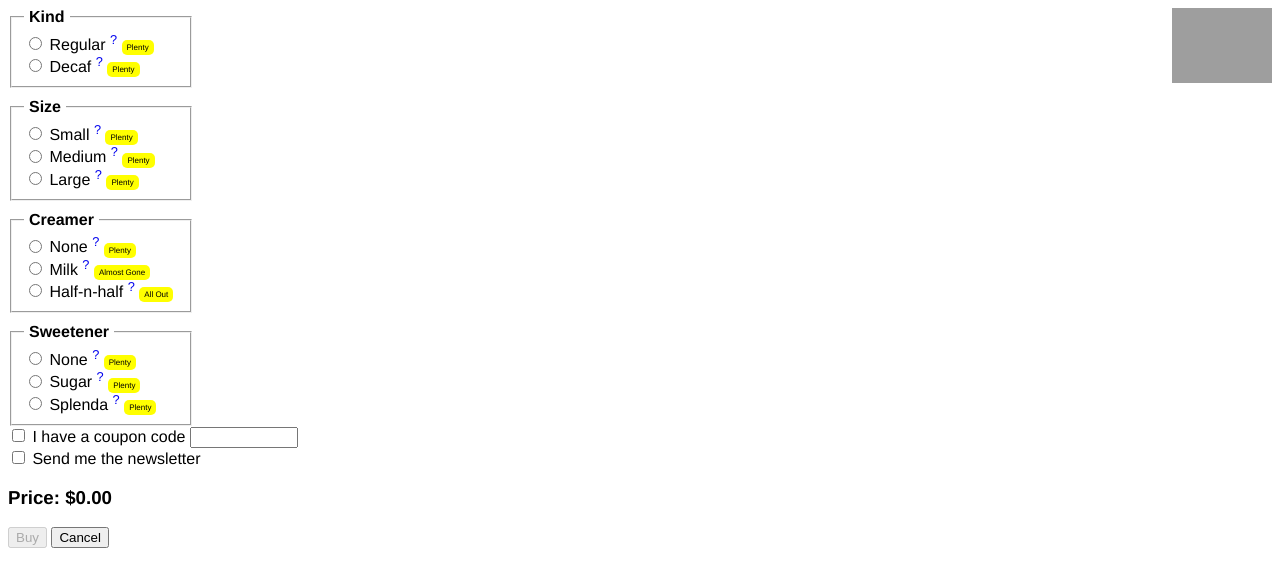
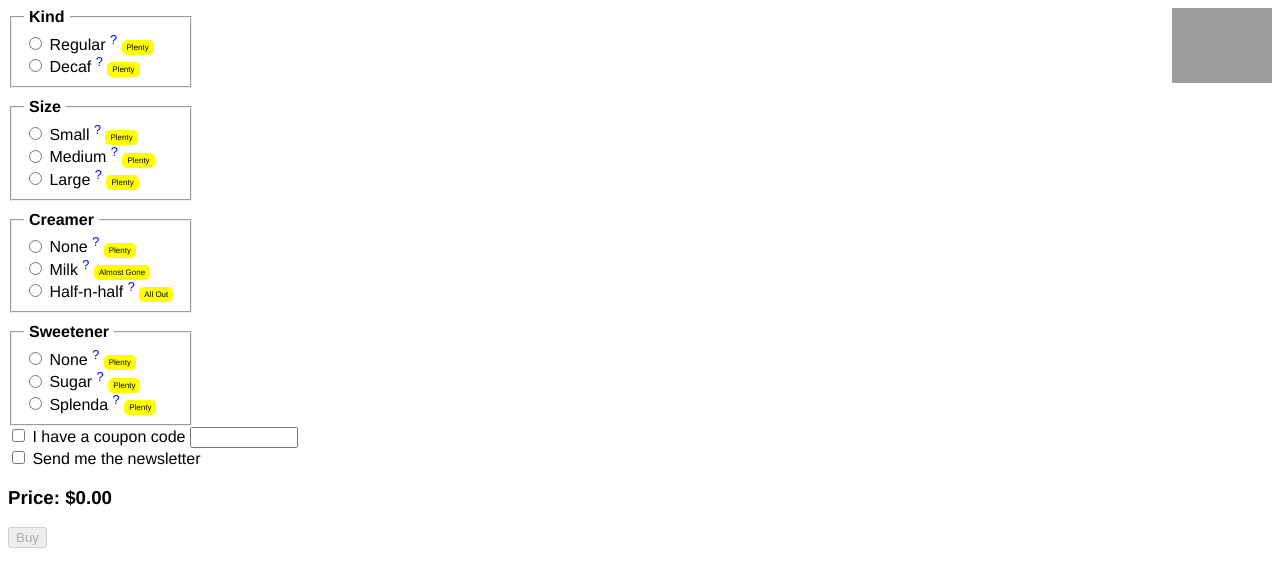
Before and after one commit to antislice/CoffeeVendingMachine, a website: page app/index.html in a window 1280 px wide. Drawn offline with nearby package versions, Linux system fonts and the light colour scheme; files that its build step writes are made by us from their sources; grey boxes are pictures that could not be loaded.

Commit message:
Using ng-if to only show cancel button once buy button is enabled.

```diff
--- a/app/index.html
+++ b/app/index.html
@@ -38,7 +38,7 @@
   <div ng-include="'/promotion.html'"></div>
   <h3>Price: {{price | currency}}</h3>
   <button type="submit" ng-disabled="coffeeVendingMachineForm.$invalid">Buy</button>
-  <button type="reset">Cancel</button>
+  <button type="reset" ng-if="coffeeVendingMachineForm.$valid">Cancel</button>
 </form>
 
 <!-- build:js scripts/vendor.js -->
```
